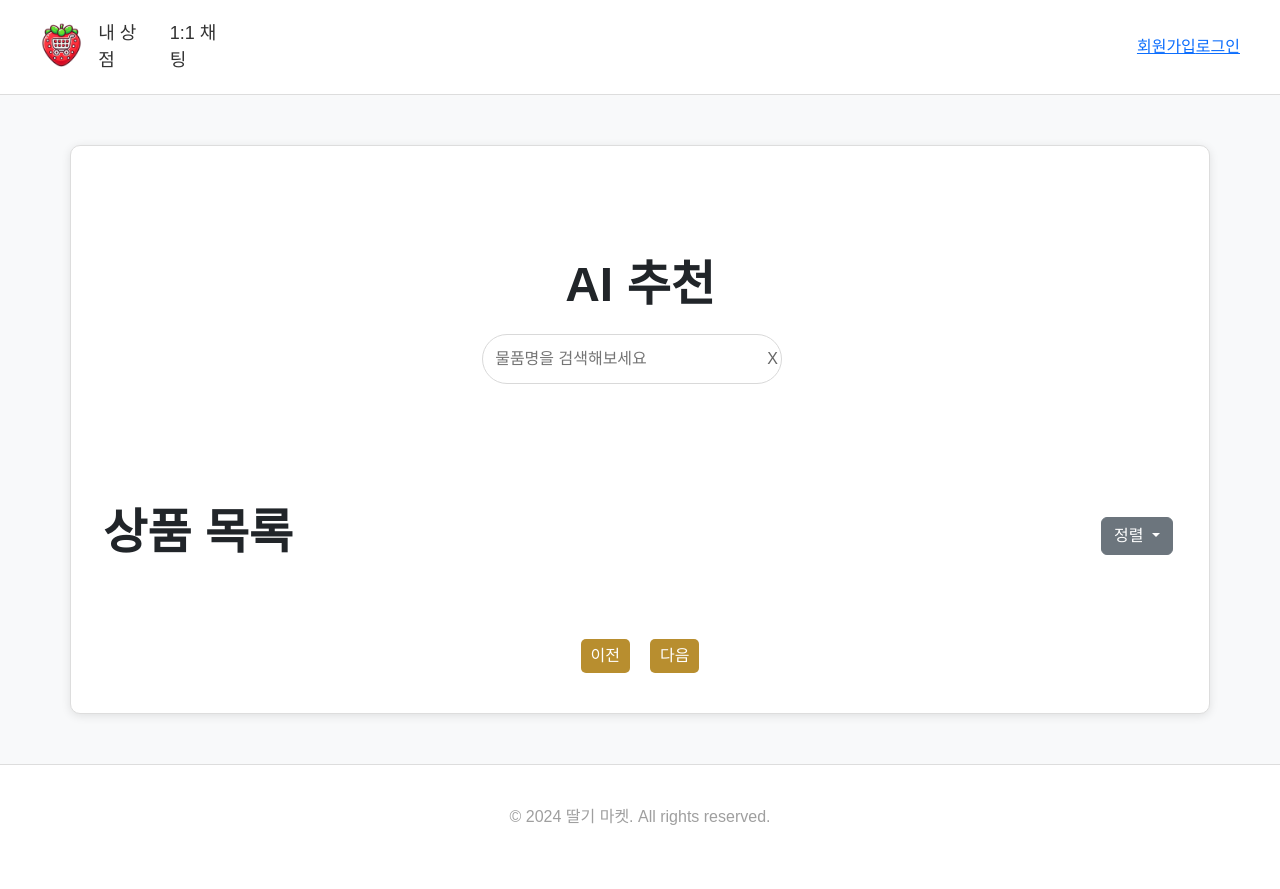
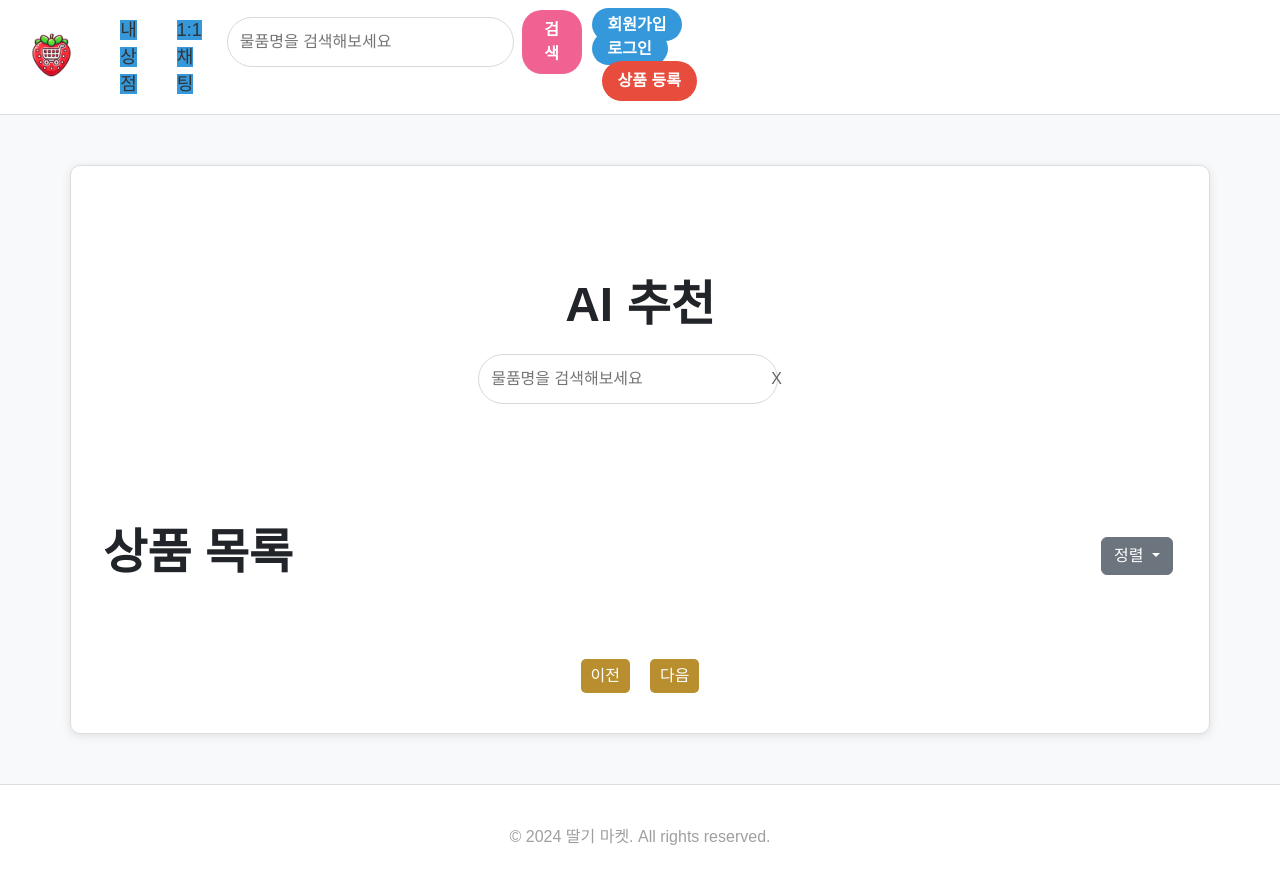
Before and after one commit to Limsunoh/Project_SANA_I, a Django app: template products/templates/home.html in a window 1280 px wide. Before the commit the page ends 825 px from the top, so only its background shows below. Run offline with Django 4.2, Linux system fonts and the light colour scheme; the template is opened without the code that fills it, so the values that code supplies are empty.

Commit message:
base.html, js, css 검색 기능 추가 -> home에도 적용

```diff
--- a/products/views.py
+++ b/products/views.py
@@ -56,14 +56,18 @@ class ProductListAPIView(ListCreateAPIView):
     def get_queryset(self):
         search = self.request.query_params.get("search")
         order_by = self.request.query_params.get("order_by")
-        print("받은 order_by 파라미터:", order_by)  # 파라미터 값 출력 (디버그용)
         queryset = Product.objects.all()
+
+         # 디버그: 현재 검색어를 출력
+        print(f"받은 search 파라미터: {search}")
+        print(f"받은 order_by 파라미터: {order_by}")
 
         # 검색
         if search:
             queryset = queryset.filter(
-                Q(title__icontains=search) | Q(content__icontains=search) | Q(tags__icontains=search)
+                Q(title__icontains=search) | Q(content__icontains=search) | Q(tags__name__icontains=search)
             )
+            print(f"필터링된 쿼리셋: {queryset.query}")  # 필터링된 쿼리셋 출력
 
         # 정렬
         if order_by == "likes":
@@ -74,9 +78,6 @@ class ProductListAPIView(ListCreateAPIView):
             queryset = queryset.order_by("-hits")
         else:  # 기본값은 최신순
             queryset = queryset.order_by("-created_at")
-
-        # 쿼리셋 확인을 위해 로그 출력
-        print("쿼리셋 결과:", queryset.query)  # 쿼리셋 결과를 출력
         return queryset
 
     def get(self, request, *args, **kwargs):
--- a/static/css/base.css
+++ b/static/css/base.css
@@ -11,21 +11,22 @@ body {
     display: flex;
     justify-content: space-between;
     align-items: center;
-    padding: 20px 40px;
+    padding: 10px 30px;
     background-color: #fff;
     border-bottom: 1px solid #ddd;
 }
 
-.header-content h1 {
-    margin: 0;
-    font-size: 24px;
+.logo {
+    height: 50px;
+    cursor: pointer;
 }
 
+/* 네비게이션 메뉴 스타일 */
 .header-content nav ul {
     list-style: none;
     display: flex;
+    align-items: center;
     margin: 0;
-    padding: 0;
 }
 
 .header-content nav ul li {
@@ -43,63 +44,75 @@ body {
     color: #ff5722;
 }
 
+/* 검색창 스타일 */
+.search-container {
+    display: flex;
+    justify-content: center;
+    align-items: center;
+    margin-right: auto; /* 네비게이션과 회원가입/로그인 사이에 공간 생성 */
+}
 
+#search-input {
+    padding: 8px 16px;
+    border: 1px solid #ddd;
+    border-radius: 20px;
+    width: 250px;
+    margin-right: 8px;
+}
+
+#search-button {
+    padding: 8px 16px;
+    background-color: #f06292;
+    border: none;
+    border-radius: 20px;
+    color: white;
+    cursor: pointer;
+    font-weight: bold;
+}
+
+/* 회원가입 및 로그인 버튼 그룹 */
 .navbar-collapse {
     display: flex;
-    justify-content: flex-end;
     align-items: center;
 }
 
-.navbar-collapse .navbar-nav {
-    display: flex;
-    flex-direction: row;
+.nav-item {
+    margin-left: 10px;
 }
 
-.navbar-collapse .nav-item {
-    margin-left: 15px;
-}
-
-.navbar-collapse .nav-item a {
+.nav-item a, .product-register-btn {
+    padding: 8px 16px;
+    border-radius: 20px;
     text-decoration: none;
-    color: #333;
-    font-weight: 500;
-    padding: 10px 15px;
-    background-color: #b88e2f;
-    border-radius: 5px;
+    font-weight: bold;
+    color: white;
+    background-color: #2c2c2c;
     transition: background-color 0.3s ease;
 }
 
-.navbar-collapse .nav-item a:hover {
-    background-color: #99751f;
-    color: #fff;
+.nav-item a:hover, .product-register-btn:hover {
+    background-color: #1e1e1e;
 }
 
-.navbar-collapse .nav-link {
-    display: inline-block;
-    padding: 10px 20px;
-    background-color: #b88e2f;
-    color: #fff;
-    border-radius: 5px;
-    text-decoration: none;
+/* 회원가입과 로그인 버튼 스타일 */
+.signup-link a, .login-link a {
+    background-color: #3498db;
+    margin-right: 10px;
 }
 
-.navbar-collapse .nav-link:hover {
-    background-color: #99751f;
+.signup-link a:hover, .login-link a:hover {
+    background-color: #2980b9;
 }
 
-/* 버튼 스타일 */
-button, .login-button {
-    padding: 10px 20px;
-    background-color: #b88e2f;
-    color: #fff;
-    border: none;
-    margin-left: 5px;
-    cursor: pointer;
-    border-radius: 5px;
+/* 상품 등록 버튼 스타일 */
+.product-register-btn {
+    margin-left: 10px; /* 버튼 간격 조정 */
+    background-color: #e74c3c;
+    color: white;
 }
 
-button:hover, .login-button:hover {
-    background-color: #1e1e1e;
+.product-register-btn:hover {
+    background-color: #c0392b;
 }
 
 /* Container 공통 스타일 */
@@ -128,3 +141,18 @@ footer p {
     margin: 0;
     color: #9f9f9f;
 }
+
+/* 버튼 스타일 통일 */
+button, .login-button {
+    padding: 10px 20px;
+    background-color: #b88e2f;
+    color: #fff;
+    border: none;
+    margin-left: 5px;
+    cursor: pointer;
+    border-radius: 5px;
+}
+
+button:hover, .login-button:hover {
+    background-color: #1e1e1e;
+}
--- a/static/js/base.js
+++ b/static/js/base.js
@@ -60,3 +60,48 @@ async function fetchWithAuth(url, options = {}) {
 
     return response;
 }
+
+document.addEventListener('DOMContentLoaded', function () {
+    const searchInput = document.getElementById('search-input');
+    const searchButton = document.getElementById('search-button');
+    const productRegisterButton = document.getElementById('product-register-button');
+
+    // 검색 기능 구현
+    if (searchButton && searchInput) {
+        searchButton.addEventListener('click', function () {
+            const query = searchInput.value.trim();
+            if (query) {
+                // 검색어가 있을 때만 URL을 변경하고 `history.pushState`로 브라우저 URL을 업데이트
+                const newUrl = `/api/products/home-page/?search=${query}`;
+                window.history.pushState({ path: newUrl }, '', newUrl);
+
+                // `loadProductList` 함수를 직접 호출하여 검색 결과를 표시 (home.js에서 함수가 전역으로 노출되어 있어야 함)
+                if (typeof loadProductList === 'function') {
+                    loadProductList('created_at', query);  // 기본 정렬 기준을 유지하면서 검색
+                }
+            }
+        });
+
+        // 엔터 키로도 검색 가능하게 설정
+        searchInput.addEventListener('keypress', function (event) {
+            if (event.key === 'Enter') {
+                const query = searchInput.value.trim();
+                if (query) {
+                    const newUrl = `/home-page/?search=${query}`;
+                    window.history.pushState({ path: newUrl }, '', newUrl);
+
+                    if (typeof loadProductList === 'function') {
+                        loadProductList('created_at', query);
+                    }
+                }
+            }
+        });
+    }
+
+    // 상품 등록 버튼 클릭 이벤트
+    if (productRegisterButton) {
+        productRegisterButton.addEventListener('click', function () {
+            window.location.href = "/api/products/create/"; // 상품 등록 페이지로 이동
+        });
+    }
+});
--- a/templates/base.html
+++ b/templates/base.html
@@ -34,18 +34,28 @@
                 </ul>
             </nav>
 
+            <!-- 검색창과 검색 버튼 -->
+        <div class="search-container">
+            <input type="text" id="search-input" placeholder="물품명을 검색해보세요" />
+            <button id="search-button">검색</button>
+        </div>
+
+        <!-- 회원가입, 로그인, 상품등록 버튼 그룹 -->
         <div class="navbar-collapse">
             <ul class="navbar-nav">
-                    <li class="signup-link">
+                <li class="signup-link nav-item">
                     <a href="/api/accounts/signup-page/">회원가입</a>
                 </li>
-                    <li class="login-link">
+                <li class="login-link nav-item">
                     <a href="/api/accounts/login-page/">로그인</a>
                 </li>
-                    <li class="mypage-link" style="display:none;">
-                        <form action="/api/accounts/logout/" method="POST" class="logout-form" style="display:none;">
+                <li class="mypage-link nav-item" style="display:none;">
+                    <form action="/api/accounts/logout/" method="POST" class="logout-form">
                         <input type="submit" value="로그아웃" class="btn btn-link p-0 text-decoration-none" />
                     </form>
+                </li>
+                <li class="nav-item">
+                    <button id="product-register-button" class="product-register-btn">상품 등록</button>
                 </li>
             </ul>
         </div>
```
Also changed, not shown: static/js/home.js (+54 -40 lines). Lines whose indentation alone changed are shown as unchanged.
